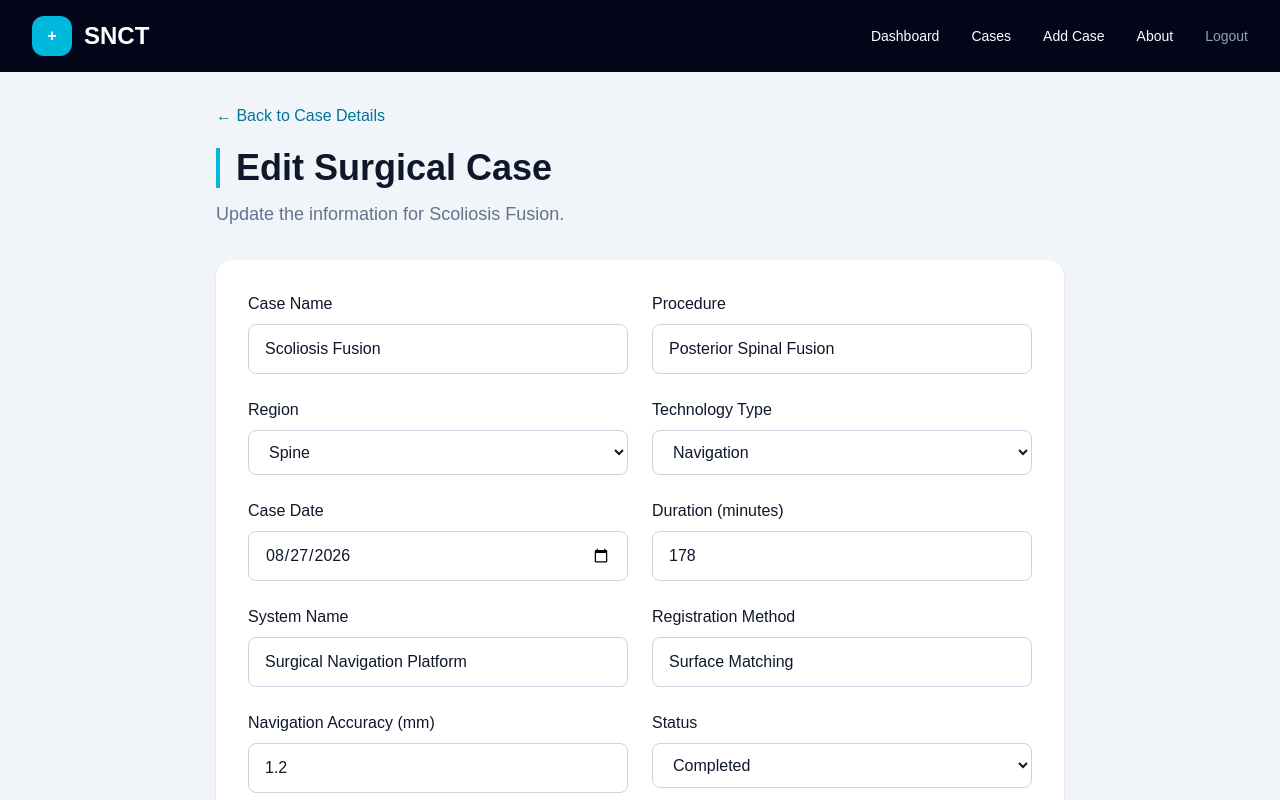
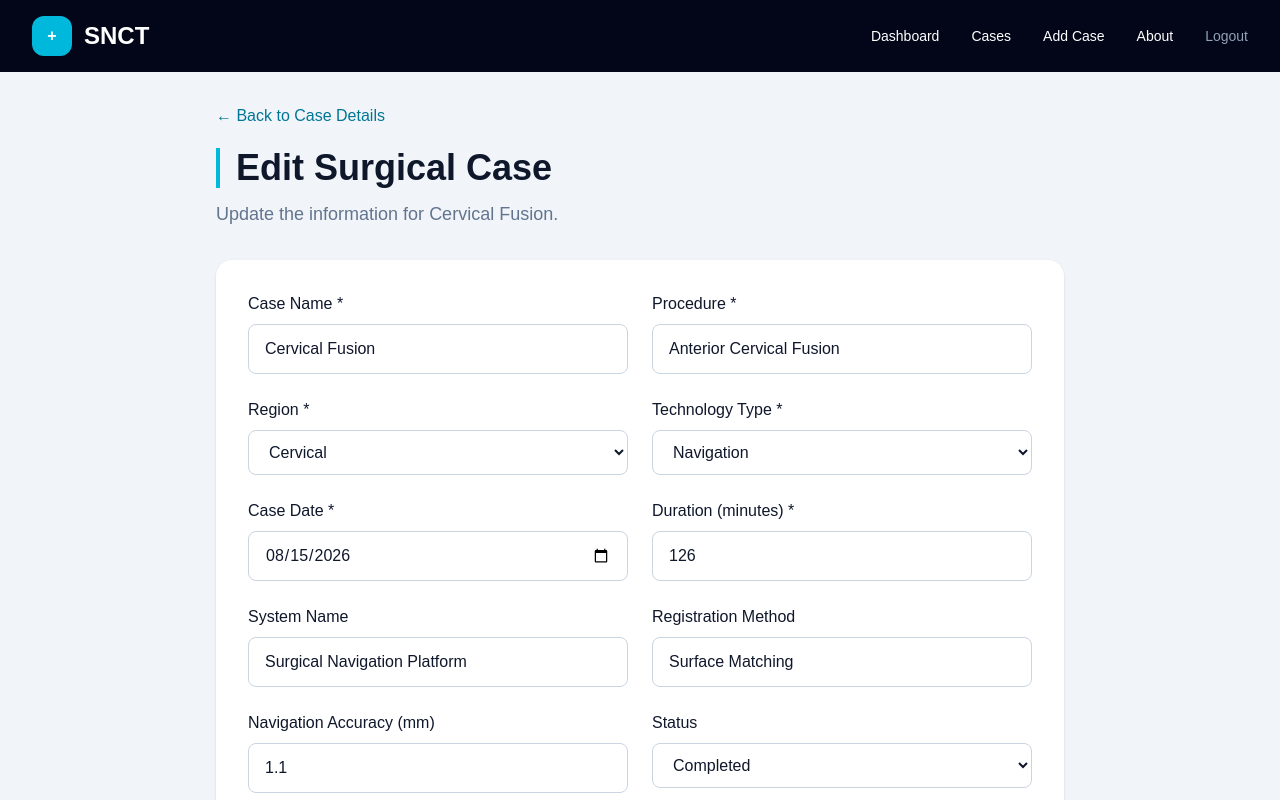
Before and after one commit to goopyshark/surgical-navigation-case-tracker, a Next.js app: page /cases/SNC-2026-021/edit in a window 1280 px wide. Shown: the top 800 px of the page. Built offline with nearby package versions, Linux system fonts and the light colour scheme.

Commit message:
Add persistent case editing functionality

```diff
--- a/app/cases/[id]/edit/page.tsx
+++ b/app/cases/[id]/edit/page.tsx
@@ -1,60 +1,176 @@
+"use client";
+
+import { FormEvent, useEffect, useState } from "react";
+import { useParams, useRouter } from "next/navigation";
 import Navbar from "../../../components/Navbar";
+import {
+  getCaseById,
+  SurgicalCase,
+  updateCase,
+} from "../../../lib/caseStorage";
 
-type EditCasePageProps = {
-  params: Promise<{
-    id: string;
-  }>;
-};
+export default function EditCasePage() {
+  const params = useParams();
+  const router = useRouter();
 
-const sampleCases = [
-  {
-    id: "SNC-2026-024",
-    name: "Scoliosis Fusion",
-    procedure: "Posterior Spinal Fusion",
-    region: "Spine",
-    type: "Navigation",
-    date: "2026-08-27",
-    duration: "178",
-    status: "Completed",
-    systemName: "Surgical Navigation Platform",
-    registrationMethod: "Surface Matching",
-    accuracy: "1.2",
-    technicalIssues: "No major technical issues were reported.",
-    notes:
-      "Navigation was used to support pedicle screw placement during the simulated case.",
-  },
-  {
-    id: "SNC-2026-023",
-    name: "Cranial Biopsy",
-    procedure: "Stereotactic Biopsy",
-    region: "Cranial",
-    type: "Navigation",
-    date: "2026-08-24",
-    duration: "94",
-    status: "Completed",
-    systemName: "Cranial Navigation Platform",
-    registrationMethod: "Fiducial Registration",
-    accuracy: "0.9",
-    technicalIssues: "Minor registration adjustment was required.",
-    notes:
-      "Navigation was used to localize the simulated biopsy target.",
-  },
-];
+  const id = Array.isArray(params.id)
+    ? params.id[0]
+    : params.id;
 
-export default async function EditCasePage({
-  params,
-}: EditCasePageProps) {
-  const { id } = await params;
+  const [surgicalCase, setSurgicalCase] =
+    useState<SurgicalCase | null>(null);
 
-  const surgicalCase =
-    sampleCases.find((item) => item.id === id) ?? sampleCases[0];
+  const [loaded, setLoaded] = useState(false);
+  const [error, setError] = useState("");
+  const [saving, setSaving] = useState(false);
+
+  useEffect(() => {
+    if (!id) {
+      setLoaded(true);
+      return;
+    }
+
+    const foundCase = getCaseById(id);
+
+    setSurgicalCase(foundCase ?? null);
+    setLoaded(true);
+  }, [id]);
+
+  function updateField(
+    field: keyof SurgicalCase,
+    value: string
+  ) {
+    setSurgicalCase((currentCase) => {
+      if (!currentCase) {
+        return currentCase;
+      }
+
+      return {
+        ...currentCase,
+        [field]: value,
+      };
+    });
+  }
+
+  function handleSubmit(event: FormEvent<HTMLFormElement>) {
+    event.preventDefault();
+
+    if (!surgicalCase) {
+      return;
+    }
+
+    setError("");
+
+    if (
+      !surgicalCase.name.trim() ||
+      !surgicalCase.procedure.trim() ||
+      !surgicalCase.region ||
+      !surgicalCase.type ||
+      !surgicalCase.date ||
+      !surgicalCase.duration
+    ) {
+      setError(
+        "Please complete the case name, procedure, region, technology type, date, and duration."
+      );
+      return;
+    }
+
+    const durationNumber = Number(surgicalCase.duration);
+
+    if (
+      Number.isNaN(durationNumber) ||
+      durationNumber <= 0
+    ) {
+      setError("Duration must be greater than 0 minutes.");
+      return;
+    }
+
+    if (
+      surgicalCase.accuracy &&
+      Number(surgicalCase.accuracy) < 0
+    ) {
+      setError("Navigation accuracy cannot be negative.");
+      return;
+    }
+
+    setSaving(true);
+
+    const updatedCase: SurgicalCase = {
+      ...surgicalCase,
+      name: surgicalCase.name.trim(),
+      procedure: surgicalCase.procedure.trim(),
+      systemName: surgicalCase.systemName.trim(),
+      registrationMethod:
+        surgicalCase.registrationMethod.trim(),
+      technicalIssues:
+        surgicalCase.technicalIssues.trim() ||
+        "No technical issues were reported.",
+      notes:
+        surgicalCase.notes.trim() ||
+        "No additional notes were provided.",
+    };
+
+    updateCase(updatedCase);
+
+    router.push(`/cases/${updatedCase.id}`);
+  }
+
+  if (!loaded) {
+    return (
+      <main className="min-h-screen bg-slate-100 text-slate-900">
+        <Navbar />
+
+        <section className="max-w-4xl mx-auto px-4 sm:px-6 py-8">
+          <div className="bg-white rounded-2xl shadow-sm p-8 text-center">
+            <p className="text-slate-500">
+              Loading case information...
+            </p>
+          </div>
+        </section>
+      </main>
+    );
+  }
+
+  if (!surgicalCase) {
+    return (
+      <main className="min-h-screen bg-slate-100 text-slate-900">
+        <Navbar />
+
+        <section className="max-w-4xl mx-auto px-4 sm:px-6 py-8">
+          <a
+            href="/cases"
+            className="text-cyan-700 font-medium hover:underline"
+          >
+            ← Back to Cases
+          </a>
+
+          <div className="mt-6 bg-white rounded-2xl shadow-sm p-8 text-center">
+            <h1 className="text-2xl font-bold">
+              Case Not Found
+            </h1>
+
+            <p className="text-slate-500 mt-3">
+              The surgical case you are trying to edit could not
+              be found.
+            </p>
+
+            <a
+              href="/cases"
+              className="inline-block mt-6 bg-cyan-600 hover:bg-cyan-700 text-white px-6 py-3 rounded-lg font-semibold"
+            >
+              Return to Cases
+            </a>
+          </div>
+        </section>
+      </main>
+    );
+  }
 
   return (
     <main className="min-h-screen bg-slate-100 text-slate-900">
       <Navbar />
 
       <section className="max-w-4xl mx-auto px-4 sm:px-6 py-8">
-        {/* Back Link */}
         <a
           href={`/cases/${surgicalCase.id}`}
           className="text-cyan-700 font-medium hover:underline"
@@ -62,7 +178,6 @@ export default async function EditCasePage({
           ← Back to Case Details
         </a>
 
-        {/* Page Header */}
         <div className="mt-5">
           <h1 className="text-3xl md:text-4xl font-bold border-l-4 border-cyan-500 pl-4">
             Edit Surgical Case
@@ -73,40 +188,57 @@ export default async function EditCasePage({
           </p>
         </div>
 
-        {/* Edit Form */}
-        <form className="mt-8 bg-white rounded-2xl shadow-sm p-5 sm:p-6 md:p-8">
+        <form
+          onSubmit={handleSubmit}
+          className="mt-8 bg-white rounded-2xl shadow-sm p-5 sm:p-6 md:p-8"
+        >
+          {error && (
+            <div className="mb-6 bg-red-50 border border-red-200 text-red-700 px-4 py-3 rounded-lg">
+              {error}
+            </div>
+          )}
+
           <div className="grid grid-cols-1 md:grid-cols-2 gap-6">
             <div>
               <label className="block font-medium mb-2">
-                Case Name
+                Case Name *
               </label>
 
               <input
                 type="text"
-                defaultValue={surgicalCase.name}
+                value={surgicalCase.name}
+                onChange={(event) =>
+                  updateField("name", event.target.value)
+                }
                 className="w-full border border-slate-300 rounded-lg px-4 py-3 outline-none focus:ring-2 focus:ring-cyan-500"
               />
             </div>
 
             <div>
               <label className="block font-medium mb-2">
-                Procedure
+                Procedure *
               </label>
 
               <input
                 type="text"
-                defaultValue={surgicalCase.procedure}
+                value={surgicalCase.procedure}
+                onChange={(event) =>
+                  updateField("procedure", event.target.value)
+                }
                 className="w-full border border-slate-300 rounded-lg px-4 py-3 outline-none focus:ring-2 focus:ring-cyan-500"
               />
             </div>
 
             <div>
               <label className="block font-medium mb-2">
-                Region
+                Region *
               </label>
 
               <select
-                defaultValue={surgicalCase.region}
+                value={surgicalCase.region}
+                onChange={(event) =>
+                  updateField("region", event.target.value)
+                }
                 className="w-full border border-slate-300 rounded-lg px-4 py-3 bg-white outline-none focus:ring-2 focus:ring-cyan-500"
               >
                 <option>Spine</option>
@@ -119,11 +251,14 @@ export default async function EditCasePage({
 
             <div>
               <label className="block font-medium mb-2">
-                Technology Type
+                Technology Type *
               </label>
 
               <select
-                defaultValue={surgicalCase.type}
+                value={surgicalCase.type}
+                onChange={(event) =>
+                  updateField("type", event.target.value)
+                }
                 className="w-full border border-slate-300 rounded-lg px-4 py-3 bg-white outline-none focus:ring-2 focus:ring-cyan-500"
               >
                 <option>Navigation</option>
@@ -134,25 +269,31 @@ export default async function EditCasePage({
 
             <div>
               <label className="block font-medium mb-2">
-                Case Date
+                Case Date *
               </label>
 
               <input
                 type="date"
-                defaultValue={surgicalCase.date}
+                value={surgicalCase.date}
+                onChange={(event) =>
+                  updateField("date", event.target.value)
+                }
                 className="w-full border border-slate-300 rounded-lg px-4 py-3 outline-none focus:ring-2 focus:ring-cyan-500"
               />
             </div>
 
             <div>
               <label className="block font-medium mb-2">
-                Duration (minutes)
+                Duration (minutes) *
               </label>
 
               <input
                 type="number"
                 min="1"
-                defaultValue={surgicalCase.duration}
+                value={surgicalCase.duration}
+                onChange={(event) =>
+                  updateField("duration", event.target.value)
+                }
                 className="w-full border border-slate-300 rounded-lg px-4 py-3 outline-none focus:ring-2 focus:ring-cyan-500"
               />
             </div>
@@ -164,7 +305,10 @@ export default async function EditCasePage({
 
               <input
                 type="text"
-                defaultValue={surgicalCase.systemName}
+                value={surgicalCase.systemName}
+                onChange={(event) =>
+                  updateField("systemName", event.target.value)
+                }
                 className="w-full border border-slate-300 rounded-lg px-4 py-3 outline-none focus:ring-2 focus:ring-cyan-500"
               />
             </div>
@@ -176,7 +320,13 @@ export default async function EditCasePage({
 
               <input
                 type="text"
-                defaultValue={surgicalCase.registrationMethod}
+                value={surgicalCase.registrationMethod}
+                onChange={(event) =>
+                  updateField(
+                    "registrationMethod",
+                    event.target.value
+                  )
+                }
                 className="w-full border border-slate-300 rounded-lg px-4 py-3 outline-none focus:ring-2 focus:ring-cyan-500"
               />
             </div>
@@ -190,7 +340,10 @@ export default async function EditCasePage({
                 type="number"
                 step="0.1"
                 min="0"
-                defaultValue={surgicalCase.accuracy}
+                value={surgicalCase.accuracy}
+                onChange={(event) =>
+                  updateField("accuracy", event.target.value)
+                }
                 className="w-full border border-slate-300 rounded-lg px-4 py-3 outline-none focus:ring-2 focus:ring-cyan-500"
               />
             </div>
@@ -201,7 +354,10 @@ export default async function EditCasePage({
               </label>
 
               <select
-                defaultValue={surgicalCase.status}
+                value={surgicalCase.status}
+                onChange={(event) =>
+                  updateField("status", event.target.value)
+                }
                 className="w-full border border-slate-300 rounded-lg px-4 py-3 bg-white outline-none focus:ring-2 focus:ring-cyan-500"
               >
                 <option>Planned</option>
@@ -218,7 +374,13 @@ export default async function EditCasePage({
 
             <textarea
               rows={4}
-              defaultValue={surgicalCase.technicalIssues}
+              value={surgicalCase.technicalIssues}
+              onChange={(event) =>
+                updateField(
+                  "technicalIssues",
+                  event.target.value
+                )
+              }
               className="w-full border border-slate-300 rounded-lg px-4 py-3 outline-none focus:ring-2 focus:ring-cyan-500"
             />
           </div>
@@ -230,12 +392,14 @@ export default async function EditCasePage({
 
             <textarea
               rows={4}
-              defaultValue={surgicalCase.notes}
+              value={surgicalCase.notes}
+              onChange={(event) =>
+                updateField("notes", event.target.value)
+              }
               className="w-full border border-slate-300 rounded-lg px-4 py-3 outline-none focus:ring-2 focus:ring-cyan-500"
             />
           </div>
 
-          {/* Form Actions */}
           <div className="mt-8 flex flex-col sm:flex-row justify-end gap-3">
             <a
               href={`/cases/${surgicalCase.id}`}
@@ -246,9 +410,10 @@ export default async function EditCasePage({
 
             <button
               type="submit"
-              className="bg-cyan-600 hover:bg-cyan-700 text-white px-6 py-3 rounded-lg font-semibold"
+              disabled={saving}
+              className="bg-cyan-600 hover:bg-cyan-700 disabled:bg-slate-400 text-white px-6 py-3 rounded-lg font-semibold"
             >
-              Save Changes
+              {saving ? "Saving..." : "Save Changes"}
             </button>
           </div>
         </form>
```
